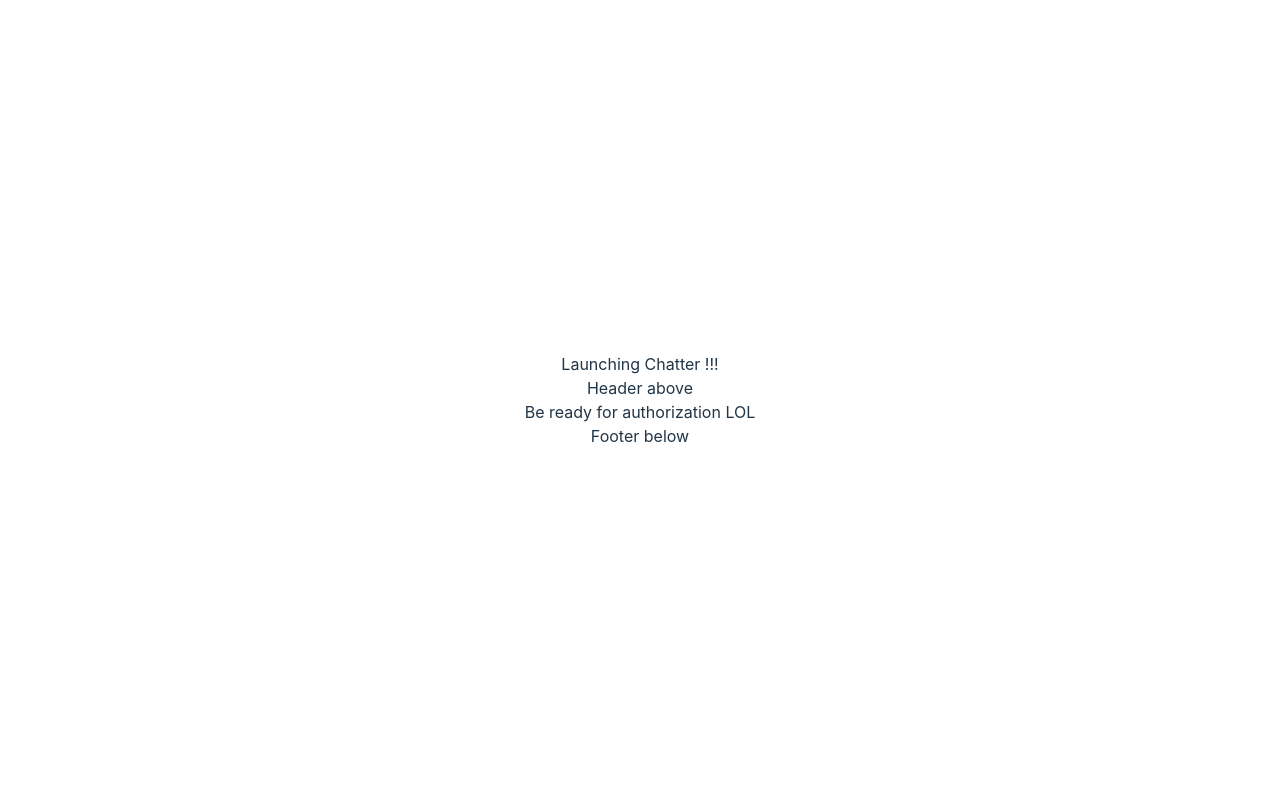
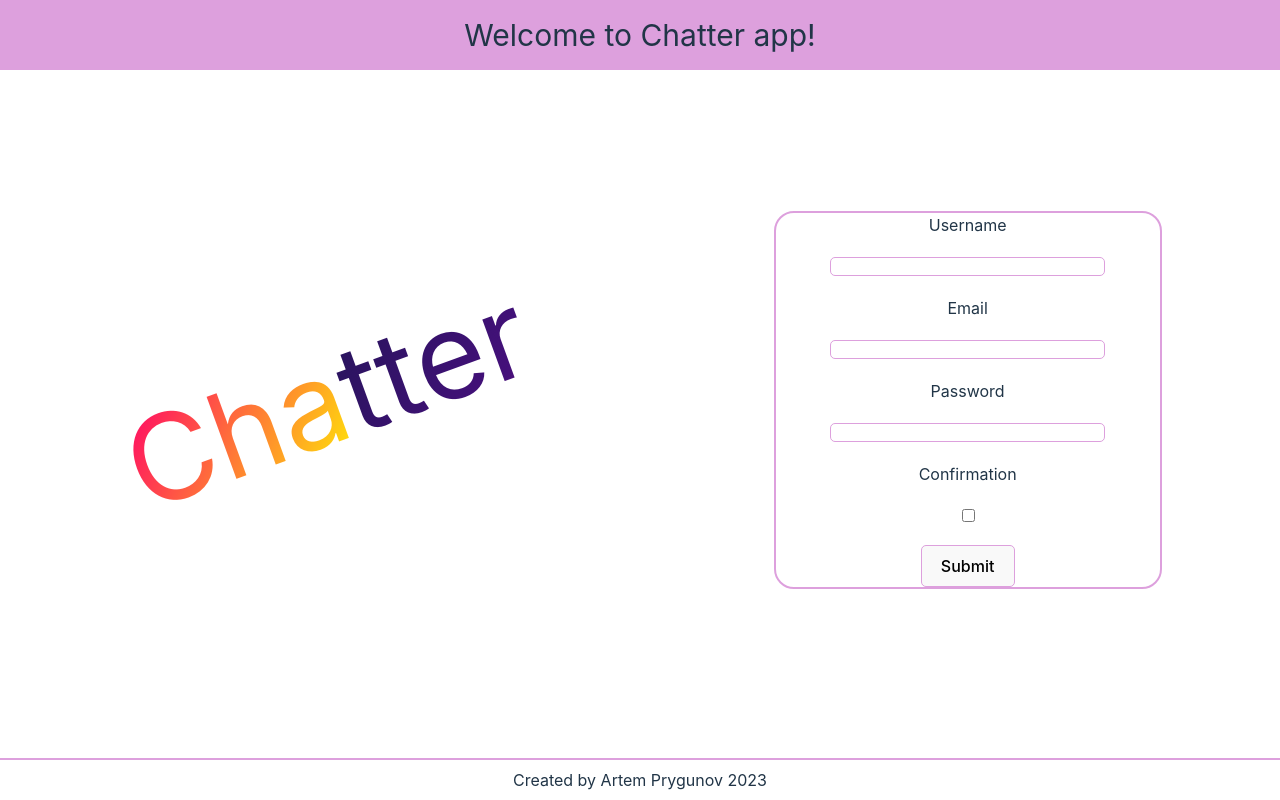
Before and after one commit to harry177/chatter, a React (Vite) app: page / in a window 1280 px wide. Built offline with nearby package versions, Linux system fonts and the light colour scheme.

Commit message:
feat: add entry form and logo

```diff
--- a/src/App.scss
+++ b/src/App.scss
@@ -1,6 +1,5 @@
 #root {
   width: 100%;
-  max-width: 1280px;
   height: 100vh;
   margin: 0 auto;
   text-align: center;
--- a/src/Components/CommonView/CommonView.scss
+++ b/src/Components/CommonView/CommonView.scss
@@ -5,4 +5,14 @@
     justify-content: center;
     width: inherit;
     height: inherit;
+    position: relative;
 }
+
+.central {
+    display: flex;
+    align-items: center;
+    justify-content: space-around;
+    width: inherit;
+    height: inherit;
+    position: relative;
+}
--- a/src/Components/CommonView/CommonView.tsx
+++ b/src/Components/CommonView/CommonView.tsx
@@ -1,16 +1,24 @@
-import React from "react";
+import React, { useState } from 'react';
 import './CommonView.scss';
-import { Header } from "../Header/Header";
-import { EntryForm } from "../EntryForm/EntryForm";
-import { Footer } from "../Footer/Footer";
+import { Header } from '../Header/Header';
+import { EntryLogo } from '../EntryLogo/EntryLogo';
+import { EntryForm } from '../EntryForm/EntryForm';
+import { Footer } from '../Footer/Footer';
 
 export const CommonView = () => {
-    return (
-        <div className="general">
-        Launching Chatter !!!
-        <Header />
-        <EntryForm />
-        <Footer />
-        </div>
-    )
-}
+  const [param, setParam] = useState(false);
+
+  const handleParamChange = (param: React.SetStateAction<boolean>) => {
+    setParam(param);
+  };
+  return (
+    <div className="general">
+      <Header />
+      <div className="central">
+        <EntryLogo param={param} />
+        <EntryForm setProps={handleParamChange} />
+      </div>
+      <Footer />
+    </div>
+  );
+};
--- a/src/Components/EntryForm/EntryForm.tsx
+++ b/src/Components/EntryForm/EntryForm.tsx
@@ -1,7 +1,37 @@
-import React from "react"
+import React, { useState } from 'react';
+import './EntryFormStyles.scss';
 
-export const EntryForm = () => {
-    return (
-        <div>Be ready for authorization LOL</div>
-    )
-}
+interface IProps {
+    setProps: React.Dispatch<React.SetStateAction<boolean>>;
+};
+
+
+export const EntryForm: React.FC<IProps>  = ({ setProps }) => {
+  const [state, setState] = useState(true);
+
+  if (!state) {
+    const props: boolean = false;
+    return null;
+  }
+
+  const handleSubmit = () => {
+    setState(false);
+    setProps(true);
+  };
+
+  return (
+    <form className="form" onSubmit={handleSubmit}>
+      <label htmlFor="username">Username</label>
+      <input type="text" id="username" className="form-field username-input"></input>
+      <label htmlFor="email">Email</label>
+      <input type="email" id="email" className="form-field email-input"></input>
+      <label htmlFor="password">Password</label>
+      <input type="text" id="password" className="form-field password-input"></input>
+      <label htmlFor="email">Confirmation</label>
+      <input type="checkbox" id="confirm" className="form-field confirm-input"></input>
+      <button type="submit" className="submit-button">
+        Submit
+      </button>
+    </form>
+  );
+};
--- /dev/null
+++ b/src/Components/EntryForm/EntryFormStyles.scss
@@ -0,0 +1,21 @@
+.form {
+    display: flex;
+    flex-direction: column;
+    justify-content: center;
+    align-items: center;
+    width: 30%;
+    border: 2px solid plum;
+    border-radius: 20px;
+    row-gap: 20px;
+}
+
+.form-field {
+    width: 70%;
+    border: 1px solid plum;
+    border-radius: 5px;
+}
+
+.submit-button {
+    border: 1px solid plum;
+    border-radius: 5px;
+}
--- /dev/null
+++ b/src/Components/EntryLogo/EntryLogo.tsx
@@ -0,0 +1,11 @@
+import React from 'react';
+import './EntryLogoStyles.scss';
+
+interface ILogo {
+    param: boolean;
+}
+
+export const EntryLogo: React.FC<ILogo> = ({ param }) => {
+  if (param) return null;
+  return <div className="entry-logo">Chatter</div>;
+};
--- /dev/null
+++ b/src/Components/EntryLogo/EntryLogoStyles.scss
@@ -0,0 +1,20 @@
+.entry-logo {
+  font-size: 120px;
+  transform: rotate(-20deg);
+  background-image: linear-gradient(-225deg, #231557 0%, #44107a 29%, #ff1361 67%, #fff800 100%);
+  background-size: auto auto;
+  background-clip: border-box;
+  background-size: 200% auto;
+  color: #fff;
+  background-clip: text;
+  -webkit-background-clip: text;
+  -webkit-text-fill-color: transparent;
+  animation: textclip 2s linear infinite;
+  display: inline-block;
+}
+
+@keyframes textclip {
+  to {
+    background-position: 200% center;
+  }
+}
--- a/src/Components/Footer/Footer.tsx
+++ b/src/Components/Footer/Footer.tsx
@@ -1,7 +1,8 @@
-import React from "react"
+import React from "react";
+import "./FooterStyles.scss";
 
 export const Footer = () => {
     return (
-        <div>Footer below</div>
+        <div className="footer">Created by Artem Prygunov 2023</div>
     )
 }
--- /dev/null
+++ b/src/Components/Footer/FooterStyles.scss
@@ -0,0 +1,11 @@
+.footer{
+    display: flex;
+    justify-content: center;
+    align-items: center;
+    gap: 30px;
+    width: inherit;
+    height: 40px;
+    border-top: 2px solid plum;
+    bottom: 0px;
+    position: absolute;
+  }
--- a/src/Components/Header/Header.tsx
+++ b/src/Components/Header/Header.tsx
@@ -1,7 +1,8 @@
-import React from "react"
+import React from "react";
+import "./HeaderStyles.scss";
 
 export const Header = () => {
     return (
-        <div>Header above</div>
+        <div className="header">Welcome to Chatter app!</div>
     )
 }
--- /dev/null
+++ b/src/Components/Header/HeaderStyles.scss
@@ -0,0 +1,12 @@
+.header {
+    display: flex;
+    justify-content: center;
+    align-items: center;
+    gap: 30px;
+    width: inherit;
+    height: 70px;
+    background-color: plum;
+    top: 0px;
+    position: absolute;
+    font-size: 30px;
+  }
```
